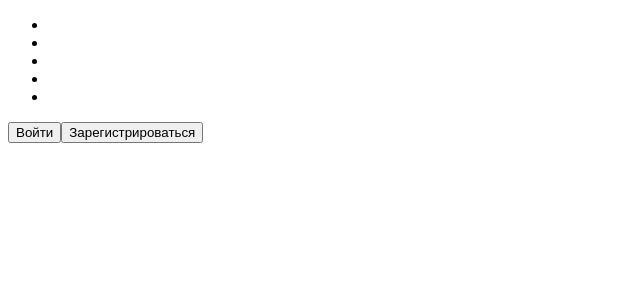
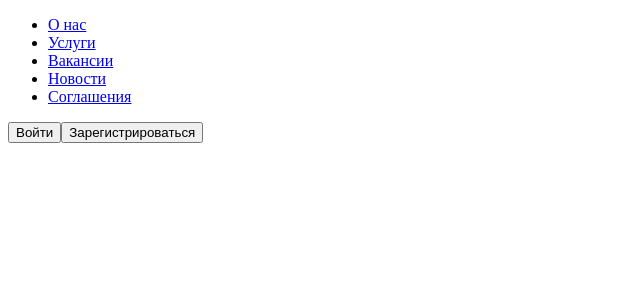
Before and after one commit to Toxiusus/Toxin-Hotel, a React (Create React App) app: page / in a window 1280 px wide. Shown: the top 300 px of the page, without its empty margins (0-640 px from the left). Built offline with nearby package versions, Linux system fonts and the light colour scheme.

Commit message:
add links

```diff
--- a/src/components/Header/Header.jsx
+++ b/src/components/Header/Header.jsx
@@ -5,11 +5,21 @@ function Header() {
         <a class="header__logo" href="#"></a>
         <div class="header__details">
           <ul class="header__list list-reset">
-            <li class="header__item"></li>
-            <li class="header__item"></li>
-            <li class="header__item"></li>
-            <li class="header__item"></li>
-            <li class="header__item"></li>
+            <li class="header__item">
+              <a href="#">О нас</a>
+            </li>
+            <li class="header__item">
+              <a href="#">Услуги</a>
+            </li>
+            <li class="header__item">
+              <a href="№">Вакансии</a>
+            </li>
+            <li class="header__item">
+              <a href="#">Новости</a>
+            </li>
+            <li class="header__item">
+              <a href="#">Соглашения</a>
+            </li>
           </ul>
           <div class="header__buttons">
             <button class="header__button header__enter" aria-label="enter">
@@ -19,7 +29,6 @@ function Header() {
               class="header__button header__registration"
               aria-label="registration"
             >
-              {" "}
               <span>Зарегистрироваться</span>
             </button>
           </div>
```
